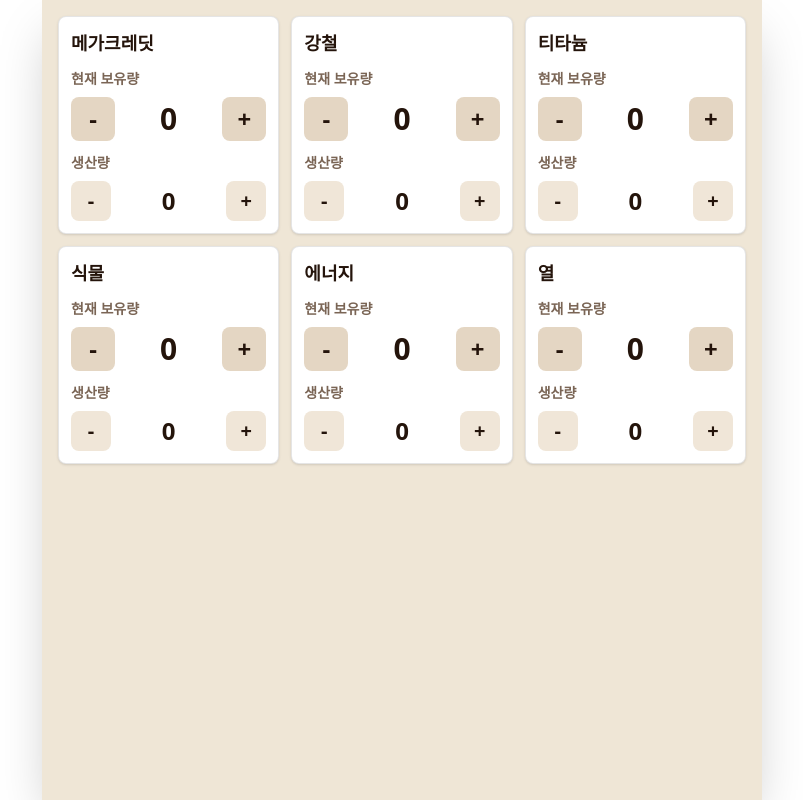
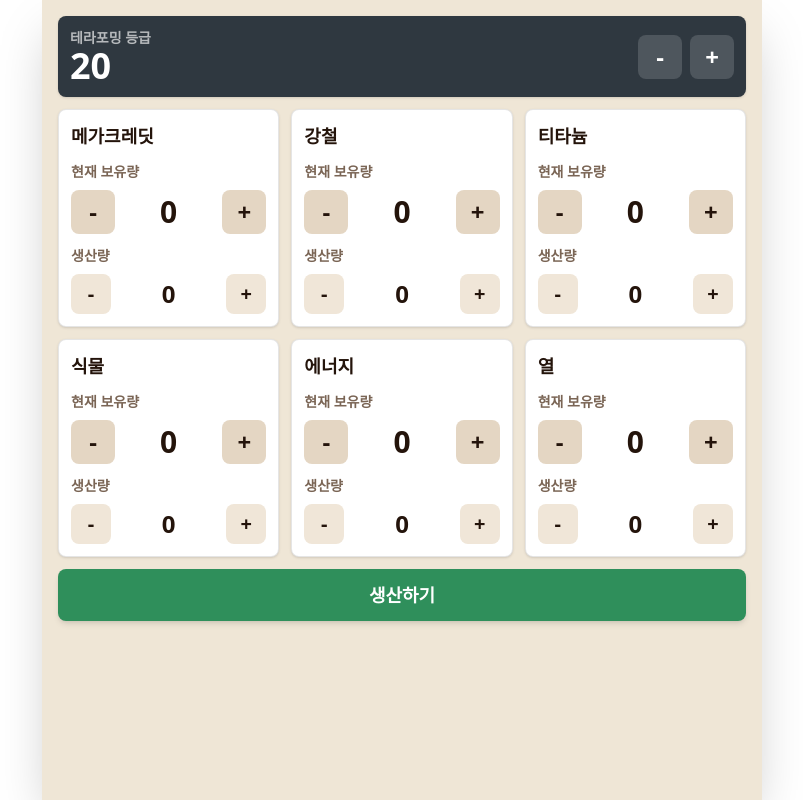
Before and after one commit to jungsmins/board-tools, a Next.js app: page /terraforming-mars in a window 1280 px wide. Shown: the whole page, without its empty margins (238-1041 px from the left). Built offline with nearby package versions, Linux system fonts and the light colour scheme.

Commit message:
feat: 테라포밍마스 TR 및 생산하기 기능 추가

```diff
--- a/src/app/terraforming-mars/page.tsx
+++ b/src/app/terraforming-mars/page.tsx
@@ -1,15 +1,49 @@
 'use client';
+
+import { useState } from 'react';
 
 import { TERRAFORMING_MARS_RESOURCE_TYPES } from '@/constants/terraformingMars';
 import { useTerraformingMarsStore } from '@/stores/terraformingMars';
 
 export default function TerraformingMarsPage() {
-  const { resources, adjustAmount, adjustProduction } =
-    useTerraformingMarsStore();
+  const [isProductionDialogOpen, setIsProductionDialogOpen] = useState(false);
+  const {
+    resources,
+    tr,
+    adjustAmount,
+    adjustProduction,
+    adjustTR,
+    runProduction,
+  } = useTerraformingMarsStore();
 
   return (
     <main className='min-h-dvh bg-white text-[#24140b]'>
       <div className='mx-auto min-h-dvh w-full max-w-[430px] bg-[#efe6d6] p-4 shadow-2xl landscape:max-w-[720px]'>
+        <section className='mb-4 rounded-lg bg-[#2f3840] p-4 text-white shadow-sm landscape:mb-3 landscape:p-3'>
+          <div className='flex items-center justify-between gap-3'>
+            <div>
+              <p className='text-sm font-bold text-white/65'>테라포밍 등급</p>
+              <strong className='text-5xl font-black leading-none landscape:text-4xl'>
+                {tr}
+              </strong>
+            </div>
+            <div className='flex items-center gap-2'>
+              <button
+                className='flex h-11 w-11 items-center justify-center rounded-lg bg-white/15 text-2xl font-bold text-white'
+                onClick={() => adjustTR(-1)}
+              >
+                -
+              </button>
+              <button
+                className='flex h-11 w-11 items-center justify-center rounded-lg bg-white/15 text-2xl font-bold text-white'
+                onClick={() => adjustTR(1)}
+              >
+                +
+              </button>
+            </div>
+          </div>
+        </section>
+
         <section className='grid grid-cols-2 gap-3 landscape:grid-cols-3'>
           {TERRAFORMING_MARS_RESOURCE_TYPES.map((type) => {
             const resource = resources[type];
@@ -72,7 +106,43 @@ export default function TerraformingMarsPage() {
             );
           })}
         </section>
+
+        <button
+          className='mt-4 flex w-full items-center justify-center rounded-lg bg-[#2f8f5b] px-4 py-4 text-lg font-bold text-white shadow-md landscape:mt-3 landscape:py-3'
+          onClick={() => setIsProductionDialogOpen(true)}
+        >
+          생산하기
+        </button>
       </div>
+
+      {isProductionDialogOpen && (
+        <div className='fixed inset-0 flex items-center justify-center bg-black/45 p-4'>
+          <section className='w-full max-w-[320px] rounded-lg bg-white p-5 shadow-2xl'>
+            <h2 className='mb-2 text-xl font-bold'>생산을 진행할까요?</h2>
+            <p className='mb-5 text-sm font-bold text-[#7a6555]'>
+              에너지는 열로 이동하고, 메가크레딧은 생산량과 TR을 함께
+              더합니다.
+            </p>
+            <div className='grid grid-cols-2 gap-2'>
+              <button
+                className='flex items-center justify-center rounded-lg bg-[#e4d6c3] px-4 py-3 font-bold'
+                onClick={() => setIsProductionDialogOpen(false)}
+              >
+                취소
+              </button>
+              <button
+                className='flex items-center justify-center rounded-lg bg-[#2f8f5b] px-4 py-3 font-bold text-white'
+                onClick={() => {
+                  runProduction();
+                  setIsProductionDialogOpen(false);
+                }}
+              >
+                생산하기
+              </button>
+            </div>
+          </section>
+        </div>
+      )}
     </main>
   );
 }
--- a/src/constants/terraformingMars.ts
+++ b/src/constants/terraformingMars.ts
@@ -11,6 +11,8 @@ export const TERRAFORMING_MARS_RESOURCE_TYPES = [
   'energy',
   'heat',
 ] as const satisfies readonly TerraformingMarsResourceType[];
+
+export const INITIAL_TERRAFORMING_MARS_TR = 20;
 
 export const INITIAL_TERRAFORMING_MARS_RESOURCES: TerraformingMarsResources = {
   megacredits: {
--- a/src/lib/terraformingMars.ts
+++ b/src/lib/terraformingMars.ts
@@ -15,6 +15,10 @@ export function getNextResourceAmount(currentAmount: number, delta: number) {
   return Math.max(0, currentAmount + delta);
 }
 
+export function getNextTR(currentTR: number, delta: number) {
+  return Math.max(0, currentTR + delta);
+}
+
 export function getNextResourceProduction(
   type: TerraformingMarsResourceType,
   currentProduction: number,
@@ -25,3 +29,41 @@ export function getNextResourceProduction(
     currentProduction + delta,
   );
 }
+
+export function produceResources(
+  resources: TerraformingMarsResources,
+  tr: number,
+): TerraformingMarsResources {
+  return {
+    megacredits: {
+      ...resources.megacredits,
+      amount: getNextResourceAmount(
+        resources.megacredits.amount,
+        resources.megacredits.production + tr,
+      ),
+    },
+    steel: {
+      ...resources.steel,
+      amount: resources.steel.amount + resources.steel.production,
+    },
+    titanium: {
+      ...resources.titanium,
+      amount: resources.titanium.amount + resources.titanium.production,
+    },
+    plants: {
+      ...resources.plants,
+      amount: resources.plants.amount + resources.plants.production,
+    },
+    energy: {
+      ...resources.energy,
+      amount: resources.energy.production,
+    },
+    heat: {
+      ...resources.heat,
+      amount:
+        resources.heat.amount +
+        resources.energy.amount +
+        resources.heat.production,
+    },
+  };
+}
--- a/src/stores/terraformingMars.ts
+++ b/src/stores/terraformingMars.ts
@@ -1,10 +1,13 @@
 import { create } from 'zustand';
 import { persist } from 'zustand/middleware';
 
+import { INITIAL_TERRAFORMING_MARS_TR } from '@/constants/terraformingMars';
 import {
   createInitialTerraformingMarsResources,
   getNextResourceAmount,
   getNextResourceProduction,
+  getNextTR,
+  produceResources,
 } from '@/lib/terraformingMars';
 import type {
   TerraformingMarsPersistedState,
@@ -15,6 +18,7 @@ export const useTerraformingMarsStore = create<TerraformingMarsStore>()(
   persist(
     (set) => ({
       resources: createInitialTerraformingMarsResources(),
+      tr: INITIAL_TERRAFORMING_MARS_TR,
 
       adjustAmount: (type, delta) =>
         set((state) => {
@@ -50,15 +54,27 @@ export const useTerraformingMarsStore = create<TerraformingMarsStore>()(
           };
         }),
 
+      adjustTR: (delta) =>
+        set((state) => ({
+          tr: getNextTR(state.tr, delta),
+        })),
+
+      runProduction: () =>
+        set((state) => ({
+          resources: produceResources(state.resources, state.tr),
+        })),
+
       resetAll: () =>
         set({
           resources: createInitialTerraformingMarsResources(),
+          tr: INITIAL_TERRAFORMING_MARS_TR,
         }),
     }),
     {
       name: 'board-tools-terraforming-mars',
       partialize: (state): TerraformingMarsPersistedState => ({
         resources: state.resources,
+        tr: state.tr,
       }),
     },
   ),
--- a/src/types/terraformingMars.ts
+++ b/src/types/terraformingMars.ts
@@ -20,15 +20,19 @@ export type TerraformingMarsResources = Record<
 
 export interface TerraformingMarsStore {
   resources: TerraformingMarsResources;
+  tr: number;
 
   adjustAmount: (type: TerraformingMarsResourceType, delta: number) => void;
   adjustProduction: (
     type: TerraformingMarsResourceType,
     delta: number,
   ) => void;
+  adjustTR: (delta: number) => void;
+  runProduction: () => void;
   resetAll: () => void;
 }
 
 export interface TerraformingMarsPersistedState {
   resources: TerraformingMarsResources;
+  tr: number;
 }
```
